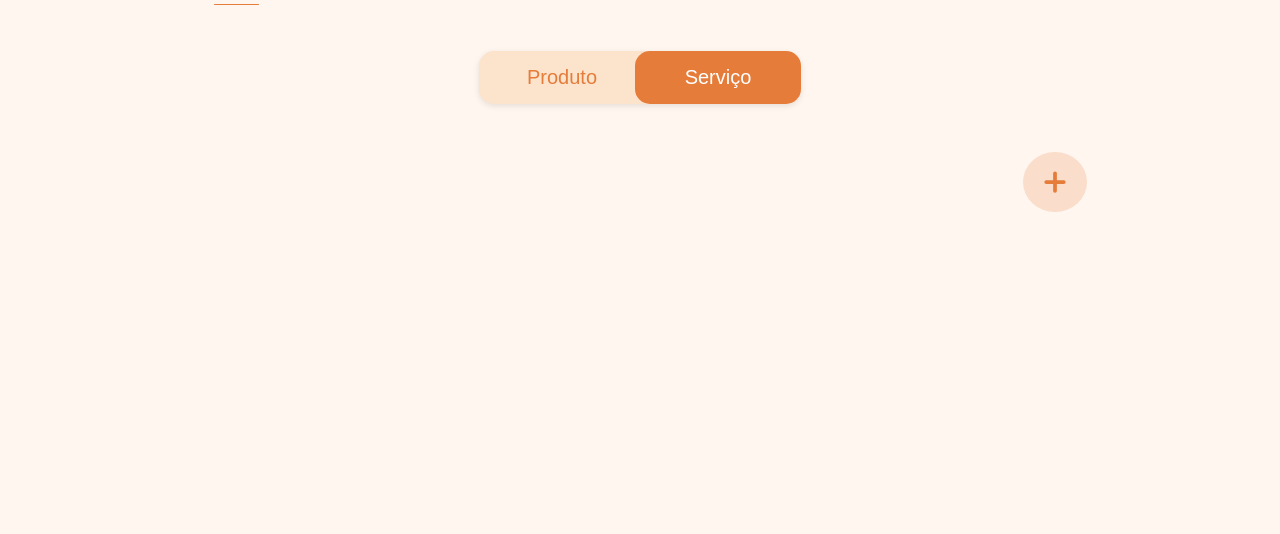
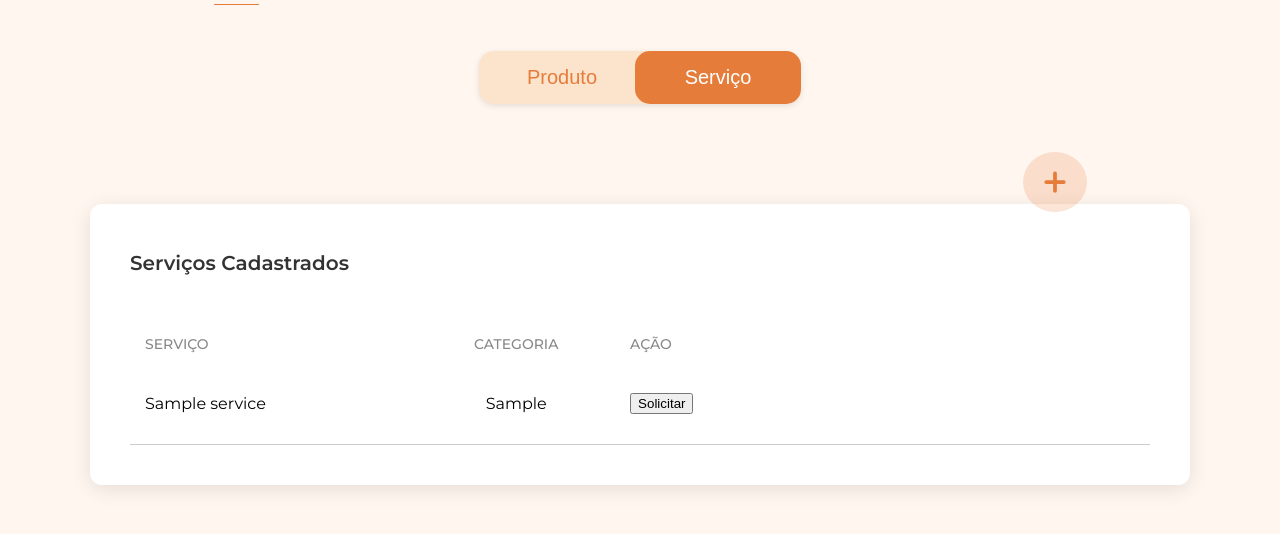
Before and after one commit to biancavaz/ProjetoFinal-Fluxee, a Flask app: page /gestao_servico/ in a window 1280 px wide. Shown: the part 198-732 px from the top of the page. Run offline with Flask 3, Linux system fonts and the light colour scheme; a user stored in the database is signed in; tables that the repository leaves empty hold one stand-in row (values such as "Sample post").

Commit message:
começei a fazer a pag inicial de servicos

```diff
--- /dev/null
+++ b/app/static/js/gestao_servico.js
@@ -0,0 +1,34 @@
+const modal = document.getElementById('modal-solicitar');
+const btnSolicitar = document.querySelectorAll('.btn-solicitar');
+const fecharModal = document.querySelector('.fechar');
+
+// Abre o modal e mostra a categoria correta
+btnSolicitar.forEach(btn => {
+    btn.addEventListener('click', () => {
+        const categoria = btn.getAttribute('data-categoria').toLowerCase();
+
+        // Esconde todas as categorias
+        document.querySelectorAll('.categoria').forEach(box => {
+            box.style.display = 'none';
+        });
+
+        // Mostra apenas a categoria clicada
+        const box = document.querySelector(`.categoria.${categoria}`);
+        if (box) box.style.display = 'block';
+
+        // Mostra o modal
+        modal.style.display = 'block';
+    });
+});
+
+// Fecha modal clicando no X
+fecharModal.addEventListener('click', () => {
+    modal.style.display = 'none';
+});
+
+// Fecha modal clicando fora da área do conteúdo
+window.addEventListener('click', (e) => {
+    if (e.target === modal) {
+        modal.style.display = 'none';
+    }
+});
--- a/app/templates/gestao_servico.html
+++ b/app/templates/gestao_servico.html
@@ -10,16 +10,90 @@
     <!-- Inclui o header -->
     {% include 'componentes/header/header.html' %}
 
-     <!-- Inclui o título -->
+    <!-- Inclui o título -->
     {% with texto="GESTÃO" %}
         {% include 'componentes/titulos/titulo.html' %}
     {% endwith %}
 
-    <!-- Chamando o componente do botão -->
+    <!-- Botão de adicionar serviço -->
     {% include 'componentes/botoes/botao_gestao_add_servico.html' %}
 
-     <!-- Inclui o componente de botões -->
+    <!-- Inclui outros botões de gestão -->
     {% include 'componentes/botoes/botaogestao.html' %}
+
+    <!-- BOX BRANCA PARA SERVIÇOS -->
+    <div class="gestao-container">
+        <div class="gestao-box">
+
+            <h2 class="gestao-box-title">Serviços Cadastrados</h2>
+
+            <!-- Tabela de Serviços -->
+            <div class="gestao-tabela">
+
+                <!-- Cabeçalho da tabela -->
+                <div class="gestao-cabecalho">
+                    <span class="coluna-produto">SERVIÇO</span>
+                    <span class="coluna-categoria">CATEGORIA</span>
+                    <span class="coluna-acao">AÇÃO</span>
+                </div>
+
+                <!-- Linhas dinâmicas -->
+                {% for s in servicos %}
+                    <div class="gestao-linha linha-dinamica">
+                        <span class="linha-produto">{{ s.nome }}</span>
+                        <span class="linha-categoria">{{ s.categoria }}</span>
+                        <span class="linha-acao">
+                            <button class="btn-solicitar"
+                                    data-categoria="{{ s.categoria }}"
+                                    data-nome="{{ s.nome }}">
+                                Solicitar
+                            </button>
+                        </span>
+                    </div>
+                {% endfor %}
+
+            </div> <!-- fim da tabela -->
+
+        </div> <!-- fim da gestao-box -->
+    </div> <!-- fim da gestao-container -->
+
+    <!-- Modal de Solicitação -->
+    <div id="modal-solicitar" class="modal">
+        <div class="modal-conteudo">
+
+            <span class="fechar">&times;</span>
+
+            <h3 id="modal-titulo">Solicitar Serviço</h3>
+
+            <form id="form-solicitar" method="POST" action="{{ url_for('gestao_servico') }}">
+                <!-- Campos Transporte -->
+                <div class="campos-transporte campos-especificos categoria transporte">
+                    {% include 'componentes/boxs/box_data_saida.html' %}
+                    {% include 'componentes/boxs/box_data_retorno.html' %}
+                    {% include 'componentes/boxs/box_qt_onibus.html' %}
+                    {% include 'componentes/boxs/box_horario_saida.html' %}
+                    {% include 'componentes/boxs/box_horario_chegada.html' %}
+                </div>
+
+                <!-- Campos Limpeza -->
+                <div class="campos-limpeza campos-especificos categoria limpeza">
+                    {% include 'componentes/boxs/dropdown_tempo.html' %}
+                    {% include 'componentes/boxs/box_ambiente.html' %}
+                    {% include 'componentes/boxs/dropdown_frequencia.html' %}
+                </div>
+
+                <!-- Campos Segurança -->
+                <div class="campos-seguranca campos-especificos categoria seguranca">
+                    {% include 'componentes/boxs/box_data_inicio.html' %}
+                    {% include 'componentes/boxs/box_area_atuacao.html' %}
+                    {% include 'componentes/boxs/dropdown_turno.html' %}
+                </div>
+                <button type="submit">Enviar Solicitação</button>
+            </form>
+        </div>
+    </div>
+
+    <script src="{{ url_for('static', filename='js/gestao_servico.js') }}"></script>
 
 </body>
 </html>
--- a/app/view.py
+++ b/app/view.py
@@ -105,9 +105,10 @@ def gestao():
 
 
 @app.route('/gestao_servico/')
-@login_required
 def gestao_servico():
-    return render_template('gestao_servico.html')
+    servicos = Service.query.all()  # pega todos os serviços do banco
+    return render_template('gestao_servico.html', servicos=servicos)
+
 
 
 @app.route('/produto/editar/<int:id>')
```
Also changed, not shown: app/static/css/home.css (+68 -0 lines), app/templates/componentes/botoes/botao_solicitar.html (added).
